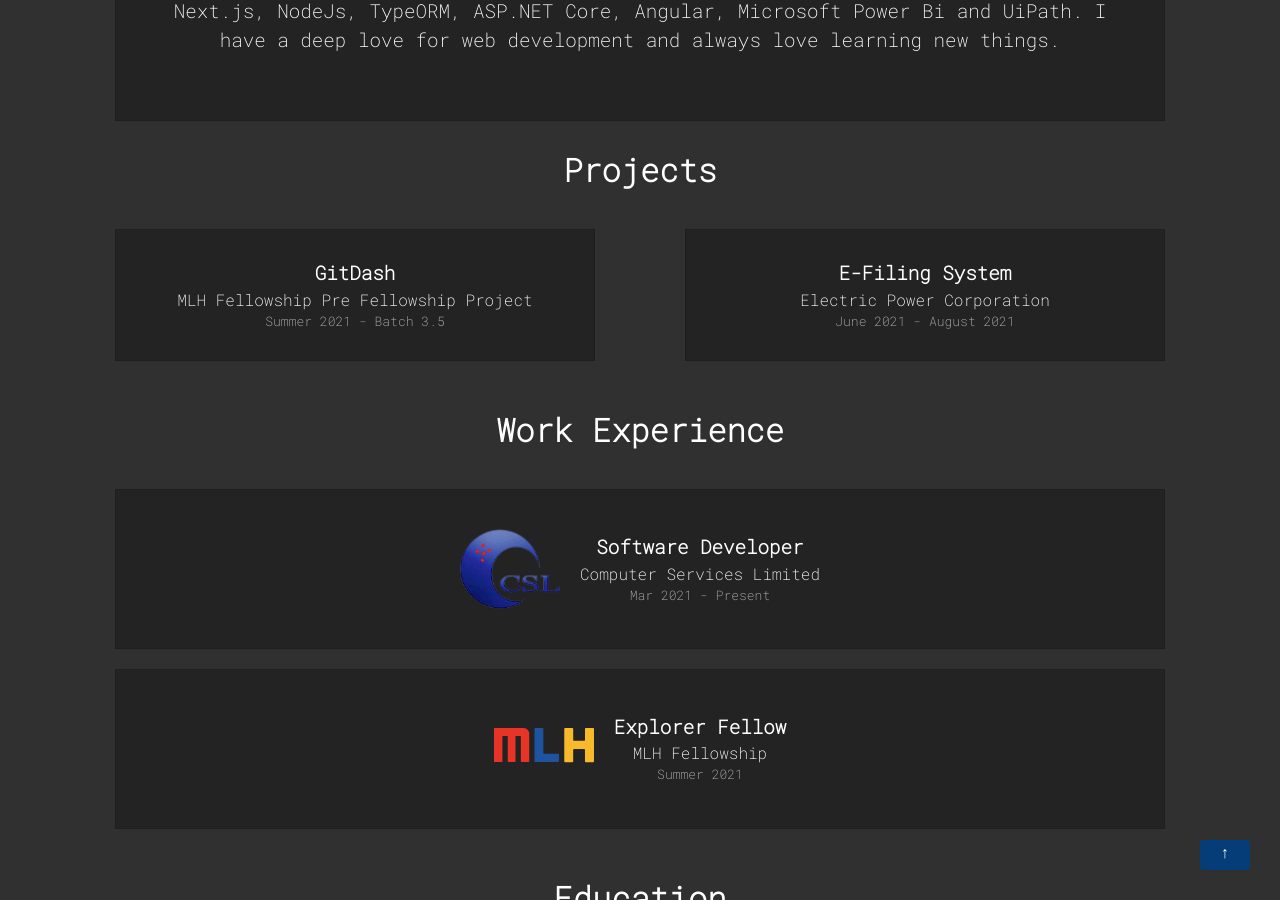
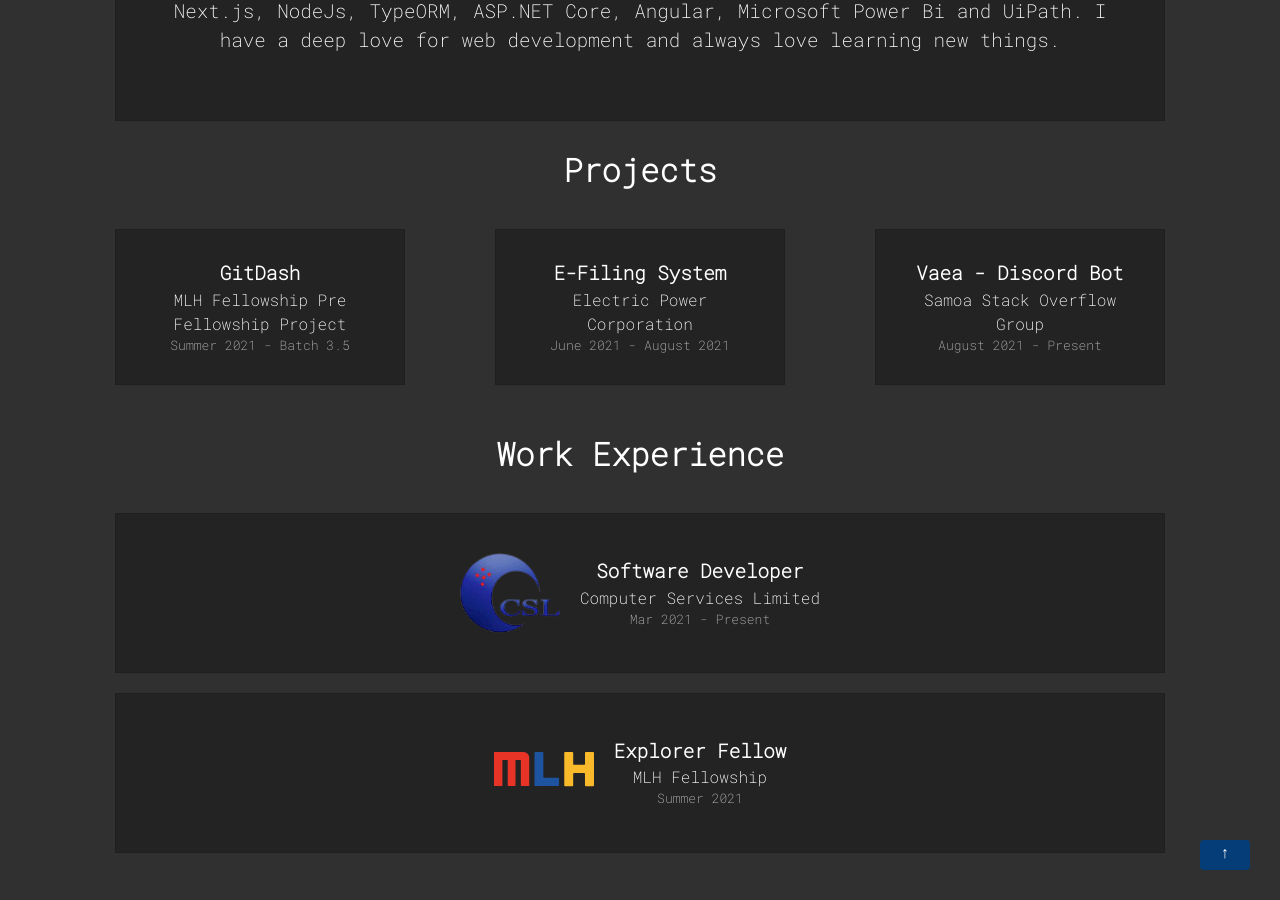
Before and after one commit to Green-Ranger11/Alesana-Eteuati-Jr, a Jekyll site: the page built from index.html, in a window 1280 px wide and 900 px high, scrolled down 1050 px. Built offline with Jekyll 4.4.1, drawn with Linux system fonts in a browser that asks for light colours; nearby versions of some CDN libraries; part of the change alters nothing that is shown.

Commit message:
Add discord bot as project

```diff
--- a/_data/projects.yml
+++ b/_data/projects.yml
@@ -28,3 +28,17 @@
     time, paper and costs. This was a web application built on Angular and .Net Core. In addition,
     the application also had strict controls on what users could do particularly who can upload,
     view, download and archive files as well as searching.
+
+- title: Vaea - Discord Bot
+  event: Samoa Stack Overflow Group
+  date: August 2021 - Present
+
+  github: https://github.com/Green-Ranger11/SamoaDevBot
+
+  id: 3
+  summary: >- # This means to ignore newlines until the next attribute
+    Built and deployed a discord bot for the local programming community in Samoa. The group
+    is name Samoa Stack Overflow and is a coming togethor of  all the programmers in Samoa despite
+    There only being a handful of us. Built this discord bot using discord.js library and have
+    incorporated slash commands and roles given by reactions. Also set up continuous deploys with
+    github actions to deploy bot to Linode cluster to run 24/7
```
